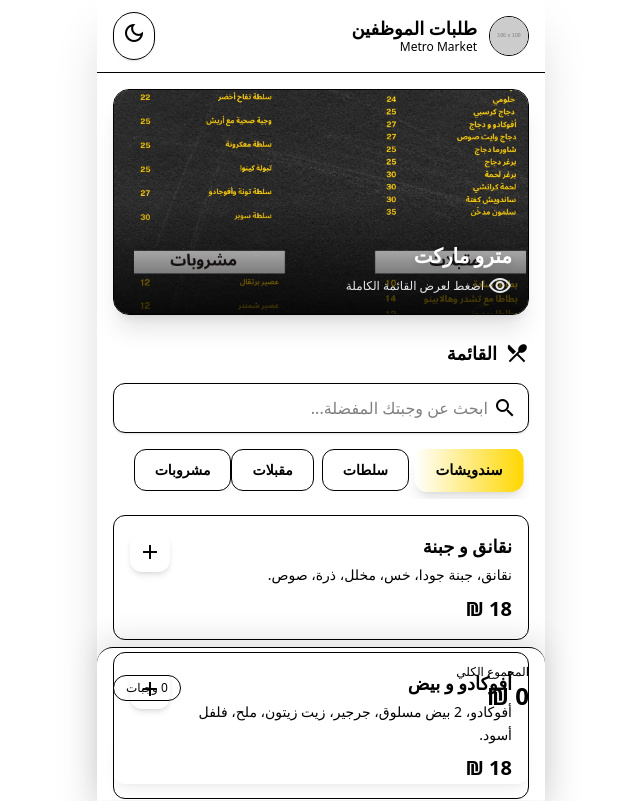
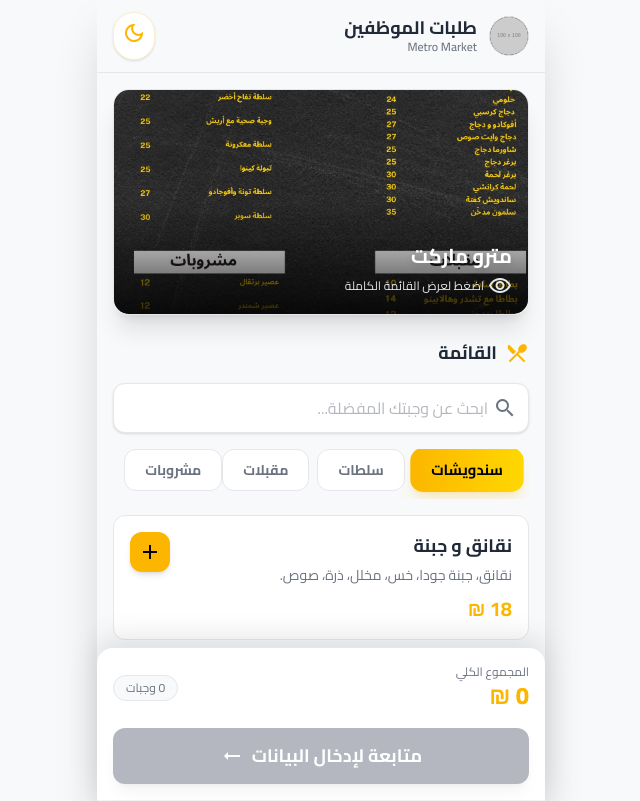
Before and after one commit to metromarket1/metromarket, a React (Vite) app: page / in a window 1280 px wide. Shown: the top 801 px of the page, without its empty margins (319-959 px from the left). Built offline with nearby package versions, Linux system fonts and the light colour scheme.

Commit message:
chore: Add Tailwind CSS config import and set Vite base path to relative.

```diff
--- a/index.css
+++ b/index.css
@@ -1,4 +1,5 @@
 @import "tailwindcss";
+@config "./tailwind.config.js";
 
 @variant dark (&:where(.dark, .dark *));
 
--- a/vite.config.ts
+++ b/vite.config.ts
@@ -5,7 +5,7 @@ import react from '@vitejs/plugin-react';
 export default defineConfig(({ mode }) => {
     const env = loadEnv(mode, '.', '');
     return {
-      base: '/metromarket/',
+      base: './',
       server: {
         port: 3000,
         host: '0.0.0.0',
```
